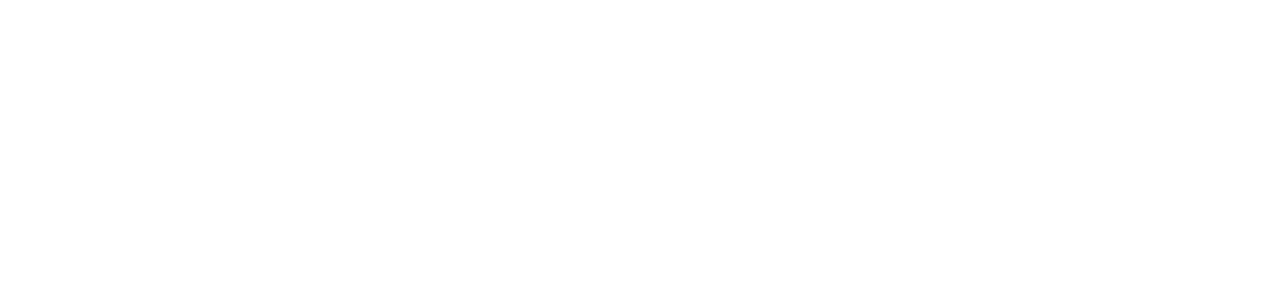
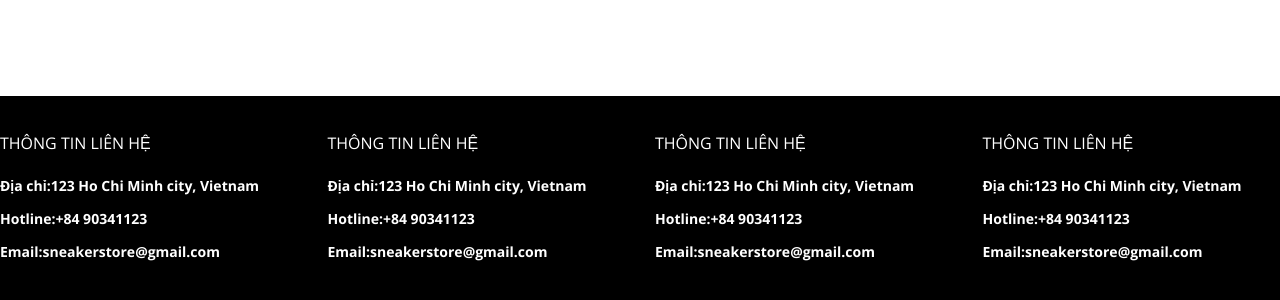
Before and after one commit to QuocAn63/shop-nextjs-typescript, a Next.js app: page / in a window 1280 px wide. Shown: the part 786-1086 px from the top of the page. Before the commit the page ends 882 px from the top, so only its background shows below. Built offline with nearby package versions, Linux system fonts and the light colour scheme.

Commit message:
create footer

```diff
--- a/src/components/footer/index.tsx
+++ b/src/components/footer/index.tsx
@@ -1,5 +1,80 @@
+import { Col, Row } from "antd";
+
 const Footer = () => {
-  return <div></div>;
+  return <div className="bg-black w-full min-h-[220px] flex justify-center">
+    <div className="max-w-screen-xl w-full pt-[35px] pb-[55px]">
+      <Row className="text-white" gutter={30}>
+        <Col span={6}>
+          <h3 className="uppercase text-base pb-5">Thông tin liên hệ</h3>
+          <div>
+            <p className="pb-3">
+              <strong>Địa chỉ:</strong>
+              <strong>123 Ho Chi Minh city, Vietnam</strong>
+            </p>
+            <p className="pb-3">
+              <strong>Hotline:</strong>
+              <strong>+84 90341123</strong>
+            </p>
+            <p className="pb-3">
+              <strong>Email:</strong>
+              <strong>sneakerstore@gmail.com</strong>
+            </p>
+          </div>
+        </Col>
+                <Col span={6}>
+          <h3 className="uppercase text-base pb-5">Thông tin liên hệ</h3>
+          <div>
+            <p className="pb-3">
+              <strong>Địa chỉ:</strong>
+              <strong>123 Ho Chi Minh city, Vietnam</strong>
+            </p>
+            <p className="pb-3">
+              <strong>Hotline:</strong>
+              <strong>+84 90341123</strong>
+            </p>
+            <p className="pb-3">
+              <strong>Email:</strong>
+              <strong>sneakerstore@gmail.com</strong>
+            </p>
+          </div>
+        </Col>
+                <Col span={6}>
+          <h3 className="uppercase text-base pb-5">Thông tin liên hệ</h3>
+          <div>
+            <p className="pb-3">
+              <strong>Địa chỉ:</strong>
+              <strong>123 Ho Chi Minh city, Vietnam</strong>
+            </p>
+            <p className="pb-3">
+              <strong>Hotline:</strong>
+              <strong>+84 90341123</strong>
+            </p>
+            <p className="pb-3">
+              <strong>Email:</strong>
+              <strong>sneakerstore@gmail.com</strong>
+            </p>
+          </div>
+        </Col>
+                <Col span={6}>
+          <h3 className="uppercase text-base pb-5">Thông tin liên hệ</h3>
+          <div>
+            <p className="pb-3">
+              <strong>Địa chỉ:</strong>
+              <strong>123 Ho Chi Minh city, Vietnam</strong>
+            </p>
+            <p className="pb-3">
+              <strong>Hotline:</strong>
+              <strong>+84 90341123</strong>
+            </p>
+            <p className="pb-3">
+              <strong>Email:</strong>
+              <strong>sneakerstore@gmail.com</strong>
+            </p>
+          </div>
+        </Col>
+      </Row>
+    </div>
+  </div>;
 };
 
 export default Footer;
--- a/src/pages/index.tsx
+++ b/src/pages/index.tsx
@@ -5,7 +5,7 @@
   return (
     <>
       <Head>
-        <title>Shop ReactJS Typescript</title>
+        <title>Sneaker Store</title>
         <meta name="description" content="Generated by create next app" />
         <meta name="viewport" content="width=device-width, initial-scale=1" />
         <link rel="icon" href="/favicon.ico" />
```
